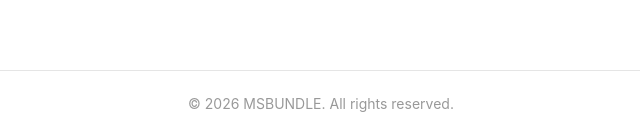
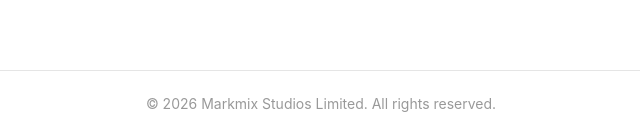
Before and after one commit to Markmix-Studios/msbundle, a plain HTML site: page index.html in a window 1280 px wide. Shown: the part 1087-1220 px from the top of the page, 319-959 px from the left. Drawn offline with Linux system fonts and the light colour scheme.

```diff
--- a/index.html
+++ b/index.html
@@ -287,7 +287,7 @@
 </main>
 
 <footer>
-  © 2026 MSBUNDLE. All rights reserved.
+  © 2026 Markmix Studios Limited. All rights reserved.
 </footer>
 
 <script>
```
